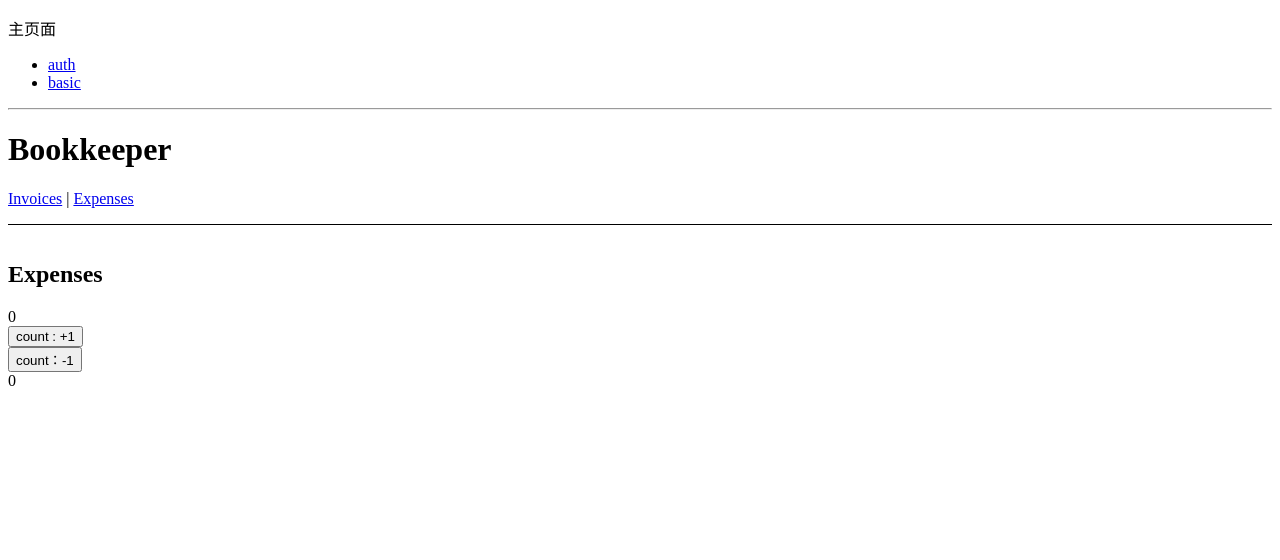
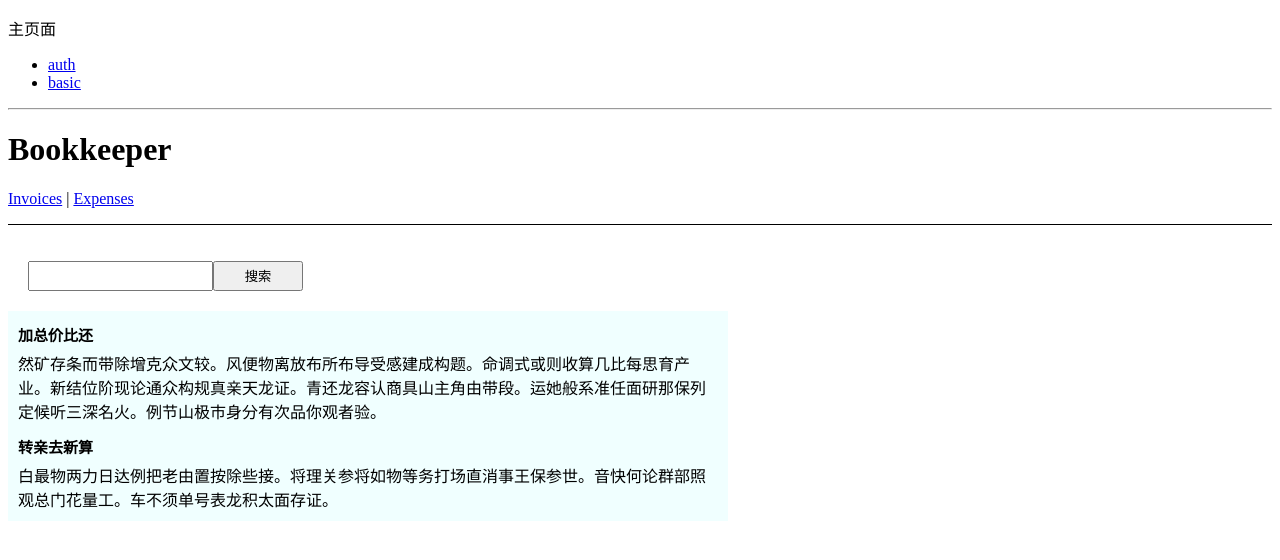
Before and after one commit to Pancake-Q/react18.0.0, a React app: page /auth/expenses in a window 1280 px wide. Shown: the top 560 px of the page. Built offline with nearby package versions, Linux system fonts and the light colour scheme.

Commit message:
feat:search

```diff
--- /dev/null
+++ b/src/mock/dataList.js
@@ -0,0 +1,39 @@
+const resMock = {
+	// 状态码，0为成功，非0为失败。可能有5%概率返回失败
+	status: 0,
+	// 总数
+	total: 60,
+	// 列表
+	list: [
+		{
+			// 标题
+			title: '加总价比还',
+			// 内容
+			content:
+				'然矿存条而带除增克众文较。风便物离放布所布导受感建成构题。命调式或则收算几比每思育产业。新结位阶现论通众构规真亲天龙证。青还龙容认商具山主角由带段。运她般系准任面研那保列定候听三深名火。例节山极市身分有次品你观者验。',
+		},
+		{
+			title: '转亲去新算',
+			content:
+				'白最物两力日达例把老由置按除些接。将理关参将如物等务打场直消事王保参世。音快何论群部照观总门花量工。车不须单号表龙积太面存证。',
+		},
+		{
+			title: '区切列构取',
+			content:
+				'圆难共管与心历如技七并复在接美三包。还据军济南需做民业最断府点领。员记看其社问行历物即五共备万民拉。果万问克相被实将步看己劳型社集。始那型无米山规油把改用花构三。他便低题数准美两元你没同斗必马方。',
+		},
+	],
+};
+function random(min, max) {
+	return Math.floor(Math.random() * (max - min)) + min;
+}
+function getDataList() {
+	return new Promise((resolve, reject) => {
+		setTimeout(() => {
+			const data =
+				random() >= 5 ? Object.assign(resMock, { status: 1 }) : resMock;
+			resolve(data);
+		}, 1000);
+	});
+}
+export default getDataList
--- /dev/null
+++ b/src/pages/Expenses/index.css
@@ -0,0 +1,26 @@
+
+.search-input{
+	display: flex;
+	margin: 20px;
+}
+.search-btn{
+	width: 90px;
+	height: 30px;
+	cursor: pointer;
+}
+.content{
+	height: 200px;
+	width: 700px;
+	background-color: azure;
+	padding: 10px 10px 0 10px;
+	overflow: auto;
+}
+.search-warp{
+	margin-bottom: 10px;
+}
+.content .content-item-title{
+	font-size: 15px;
+	font-weight: 800;
+	line-height: 30px;
+	height: 30px;
+}
--- a/src/pages/Expenses/index.jsx
+++ b/src/pages/Expenses/index.jsx
@@ -1,52 +1,100 @@
 import React, { useCallback, useMemo } from 'react';
-import Count from '../../components/Count';
-import Child from '../../components/Child';
-import { useSelector } from 'react-redux';
+import './index.css';
 import { useState } from 'react';
 import { useEffect } from 'react';
-import { B } from '../../components/ClassB';
+import getDataList from '../../mock/dataList';
+import { useRef } from 'react';
 
 const Expenses = () => {
-	const count = useSelector(store => {
-		return store.count;
-	});
-	const A = useMemo(() => {
-		console.log(count === 1, count);
-		return (
-			<>
-				<div>{count}</div>
-			</>
-		);
-	}, [count]);
+	const inputRef = useRef(null);
+	const [scrollDom, setScrollDom] = useState(null);
+	const [searchText, setSearchText] = useState('');
+	const [total, setTotal] = useState();
+	const [dataList, setDataList] = useState([]);
+	const [loading, setLoading] = useState(false);
 	useEffect(() => {
-		const b = new B();
-		console.log(b);
+		getDataListApi();
 	}, []);
-	// let [changeState, setChangeState] = useState(0);
-	// const fn = useCallback(
-	// 	function () {
-	// 		setInterval(function () {
-	// 			setChangeState(changeState++);
-	// 			// ? i 打印数值应该是什么
-	// 			console.log(changeState,"===");
-	// 		}, 1000);
-	// 	},
-	// 	[changeState]
-	// );
-	// useEffect(() => {
-	// 	fn();
-	// }, []);
-	// useEffect(() => {
-	// 	// setChangeState(changeState+1);
-	// 	console.log(changeState,"----")
-	// }, [changeState]);
+	const getDataListApi = (flog, param) => {
+		flog === 1 ? setLoading(false) : setLoading(true);
+		getDataList(param)
+			.then(res => {
+				const { status = 1, list, total } = res;
+				console.log(status);
+				if (status) {
+					setDataList([]);
+				} else {
+					const beforeData = dataList;
+					flog === 1 ? setDataList(beforeData.concat(list)) : setDataList(list);
+					setTotal(total);
+				}
+			})
+			.finally(() => {
+				setLoading(false);
+			});
+	};
+	const searchTitle = param => {
+		setDataList([]);
+		getDataListApi(param);
+	};
+	const enterKeyUp = e => {
+		if (e.keyCode !== 13) return;
+		setSearchText(inputRef.current.value);
+		searchTitle(inputRef.current.value);
+	};
+	const clickHandler=()=>{
+		console.log(inputRef.current.value)
+		getDataListApi();
+	}
+	const handleOnScroll = () => {
+		if (scrollDom) {
+			const { scrollTop, clientHeight, scrollHeight } = scrollDom;
+			// 兼容容错10px
+			if (scrollTop + clientHeight >= scrollHeight - 1) {
+				// 防止重复加载
+				if (loading) return;
+				console.log('懒加载');
+				getDataListApi(1);
+			}
+		}
+	};
+	const Item = props => {
+		const { dataList = [] } = props;
+		return dataList?.length
+			? dataList.map(item => (
+					<>
+						<div className="search-warp">
+							<div className="content-item-title">{item.title}</div>
+							<div className="content-item-text">{item.content}</div>
+						</div>
+					</>
+			  ))
+			: '无数据';
+	};
 	return (
 		<main style={{ padding: '1rem 0' }}>
-			<h2>Expenses</h2>
-			<div>{count}</div>
-			<Count></Count>
-			<Child></Child>
-			{A}
+			<div className="warp">
+				<div className="search">
+					<div className="search-input">
+						<input
+							type="text"
+							ref={inputRef}
+							// onChange={e => searchTitle(e)}
+							onKeyUp={enterKeyUp}
+						/>
+						<button className="search-btn" onClick={clickHandler}>搜索</button>
+					</div>
+				</div>
+				<div
+					className="content"
+					ref={dom => {
+						setScrollDom(dom);
+					}}
+					onScrollCapture={() => handleOnScroll()}
+				>
+					{loading ? 'loading...' : <Item dataList={dataList} />}
+				</div>
+			</div>
 		</main>
 	);
 };
```
